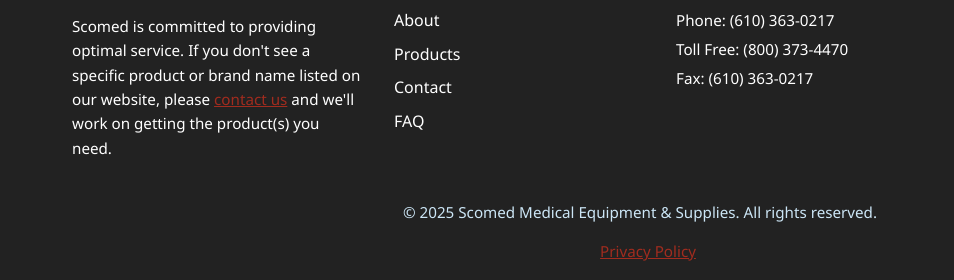
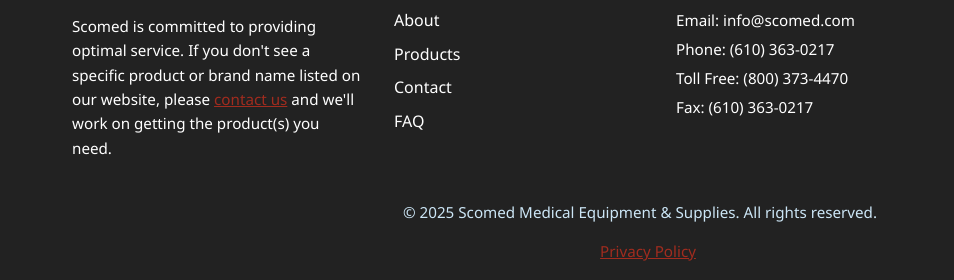
Before and after one commit to LECahill/Scomed-Website, a plain HTML site: page docs/index.html in a window 1280 px wide. Shown: the part 3422-3702 px from the top of the page, 0-954 px from the left. Drawn offline with nearby package versions, Linux system fonts and the light colour scheme; files that its build step writes are made by us from their sources; files whose address does not match are found by name.

Commit message:
Add contact email to docs and README

```diff
--- a/docs/index.html
+++ b/docs/index.html
@@ -297,7 +297,7 @@
 
             <div class="footer-contact">
                 <h3>Contact</h3>
-                <!-- <p>Email: info@scomed.com</p> -->
+                <p>Email: info@scomed.com</p>
                 <p>Phone: (610) 363-0217</p>
                 <p>Toll Free: (800) 373-4470</p>
                 <p>Fax: (610) 363-0217</p>
```
Also changed, not shown: README.md.
